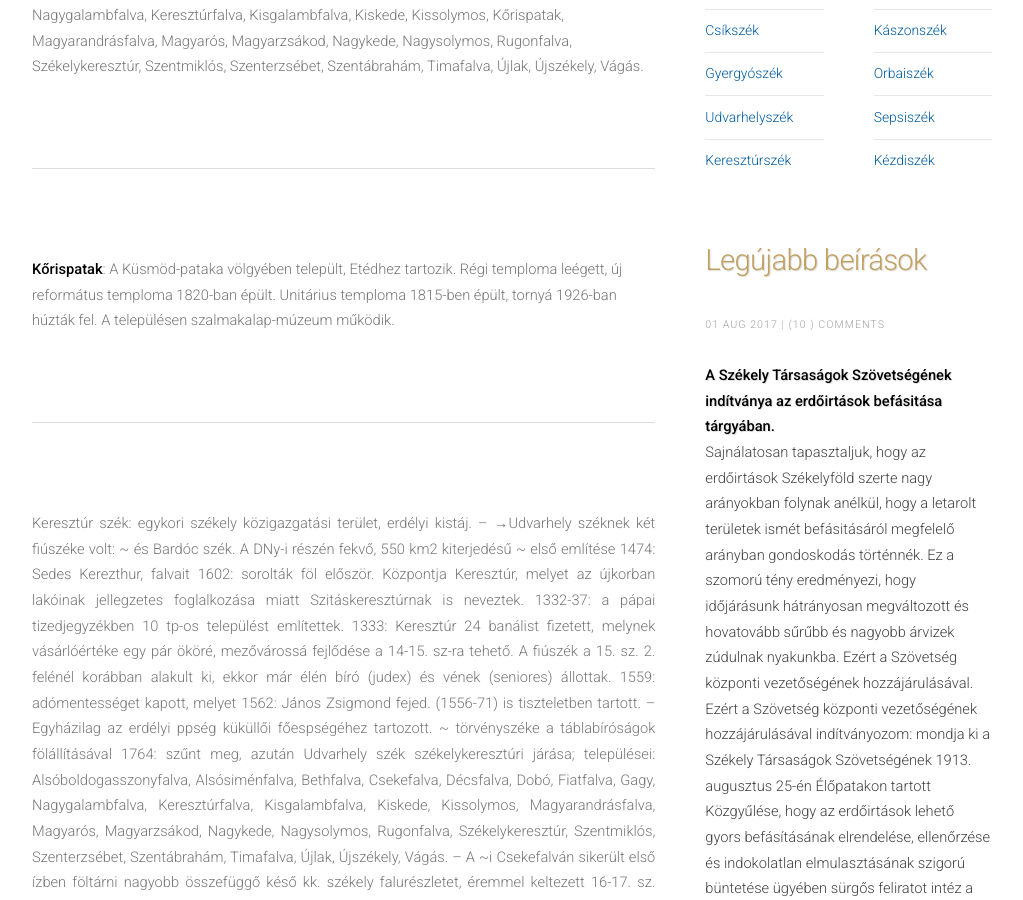
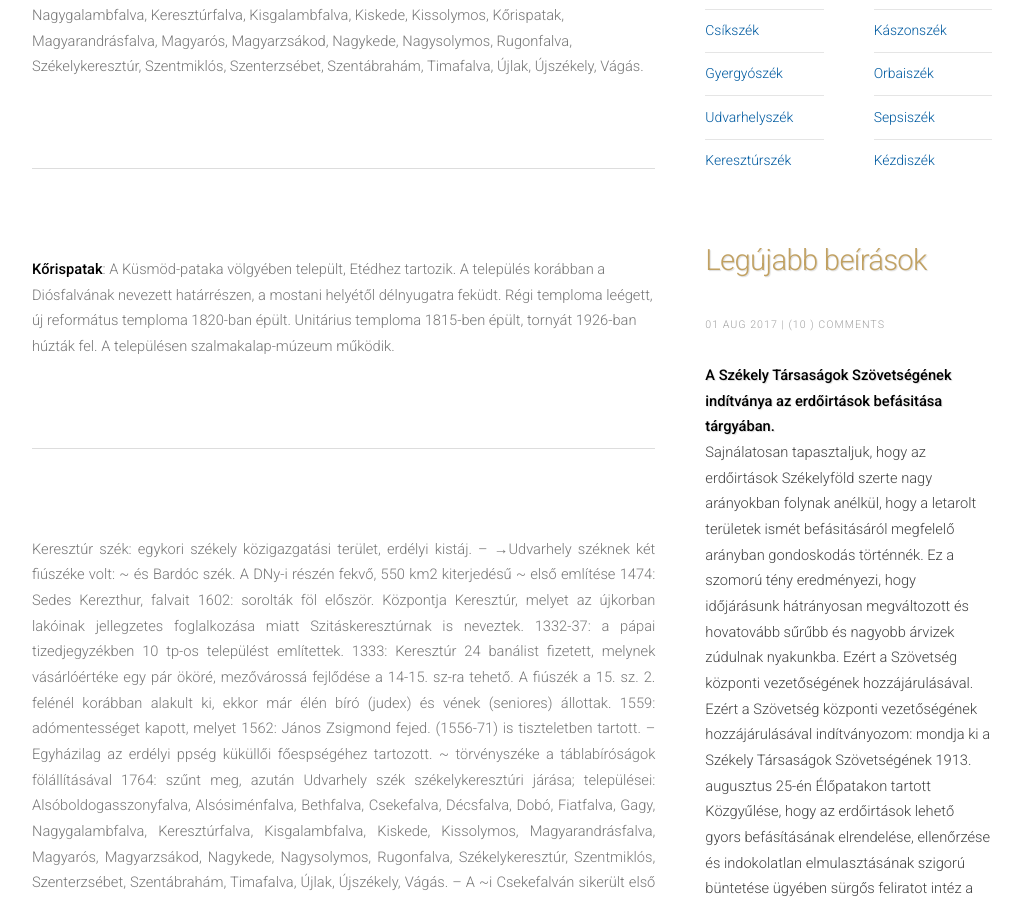
Before and after one commit to siculia/siculia.github.io, a Jekyll site: the page built from siculia-kereszturszek.html, in a window 1280 px wide and 900 px high, scrolled down 834 px. Shown: the whole window, without its empty margins (128-1151 px from the left). Built offline with Jekyll 4.4.1, drawn with Linux system fonts in a browser that asks for light colours; nearby versions of some CDN libraries; library files that are not in the unit come from our copies.

Commit message:
Kőrispatak+

```diff
--- a/siculia-kereszturszek.html
+++ b/siculia-kereszturszek.html
@@ -18,7 +18,7 @@ layout: default
 						<p style="text-align: left;">Alsóboldogasszonyfalva, Alsósiménfalva, Bethfalva, Csekefalva, Décsfalva, Dobó, Fiatfalva, Gagy, Nagygalambfalva, Keresztúrfalva, Kisgalambfalva, Kiskede, Kissolymos, Kőrispatak, Magyarandrásfalva, Magyarós, Magyarzsákod, Nagykede, Nagysolymos, Rugonfalva, Székelykeresztúr, Szentmiklós, Szenterzsébet, Szentábrahám, Timafalva, Újlak, Újszékely, Vágás.</p>
 
 						<hr></hr>
-						<p style="text-align: left;"><b>Kőrispatak</b>: A Küsmöd-pataka völgyében települt, Etédhez tartozik. Régi temploma leégett, új református temploma 1820-ban épült. Unitárius temploma 1815-ben épült, tornyá 1926-ban húzták fel. A településen szalmakalap-múzeum működik.</p>
+						<p style="text-align: left;"><b>Kőrispatak</b>: A Küsmöd-pataka völgyében települt, Etédhez tartozik. A település korábban a Diósfalvának nevezett határrészen, a mostani helyétől délnyugatra feküdt. Régi temploma leégett, új református temploma 1820-ban épült. Unitárius temploma 1815-ben épült, tornyát 1926-ban húzták fel. A településen szalmakalap-múzeum működik.</p>
 						<hr></hr>
 
 						<p style="text-align: justify;">Keresztúr szék: egykori székely közigazgatási terület, erdélyi kistáj. – →Udvarhely széknek két fiúszéke volt: ~ és Bardóc szék. A DNy-i részén fekvő, 550 km2 kiterjedésű ~ első említése 1474: Sedes Kerezthur, falvait 1602: sorolták föl először. Központja Keresztúr, melyet az újkorban lakóinak jellegzetes foglalkozása miatt Szitáskeresztúrnak is neveztek. 1332-37: a pápai tizedjegyzékben 10 tp-os települést említettek. 1333: Keresztúr 24 banálist fizetett, melynek vásárlóértéke egy pár ököré, mezővárossá fejlődése a 14-15. sz-ra tehető. A fiúszék a 15. sz. 2. felénél korábban alakult ki, ekkor már élén bíró (judex) és vének (seniores) állottak. 1559: adómentességet kapott, melyet 1562: János Zsigmond fejed. (1556-71) is tiszteletben tartott. – Egyházilag az erdélyi ppség küküllői főespségéhez tartozott. ~ törvényszéke a táblabíróságok fölállításával 1764: szűnt meg, azután Udvarhely szék székelykeresztúri járása; települései: Alsóboldogasszonyfalva, Alsósiménfalva, Bethfalva, Csekefalva, Décsfalva, Dobó, Fiatfalva, Gagy, Nagygalambfalva, Keresztúrfalva, Kisgalambfalva, Kiskede, Kissolymos, Magyarandrásfalva, Magyarós, Magyarzsákod, Nagykede, Nagysolymos, Rugonfalva, Székelykeresztúr, Szentmiklós, Szenterzsébet, Szentábrahám, Timafalva, Újlak, Újszékely, Vágás. – A ~i Csekefalván sikerült első ízben föltárni nagyobb összefüggő késő kk. székely falurészletet, éremmel keltezett 16-17. sz. kerámiával. Vo.L.-88</p>
```
